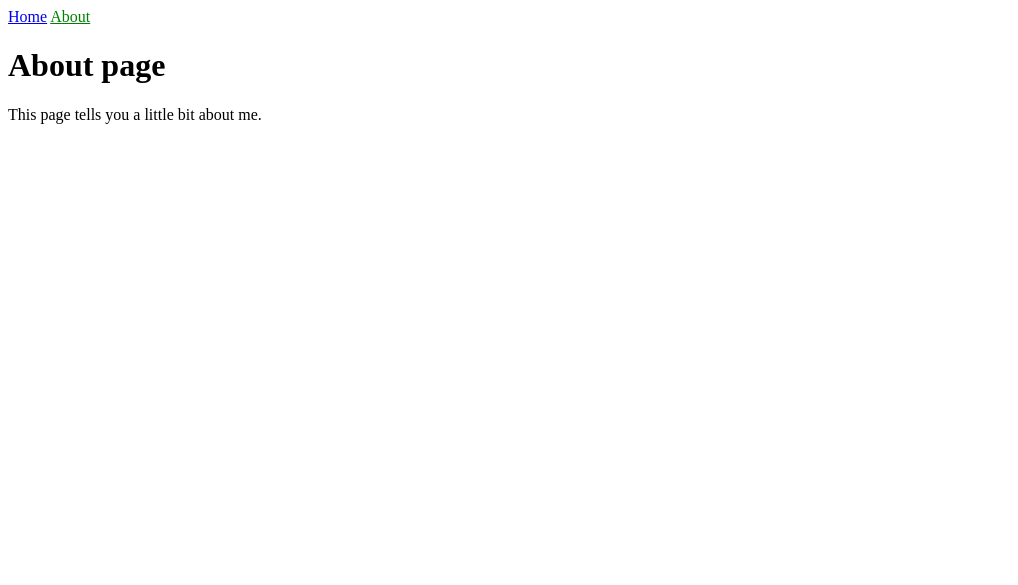
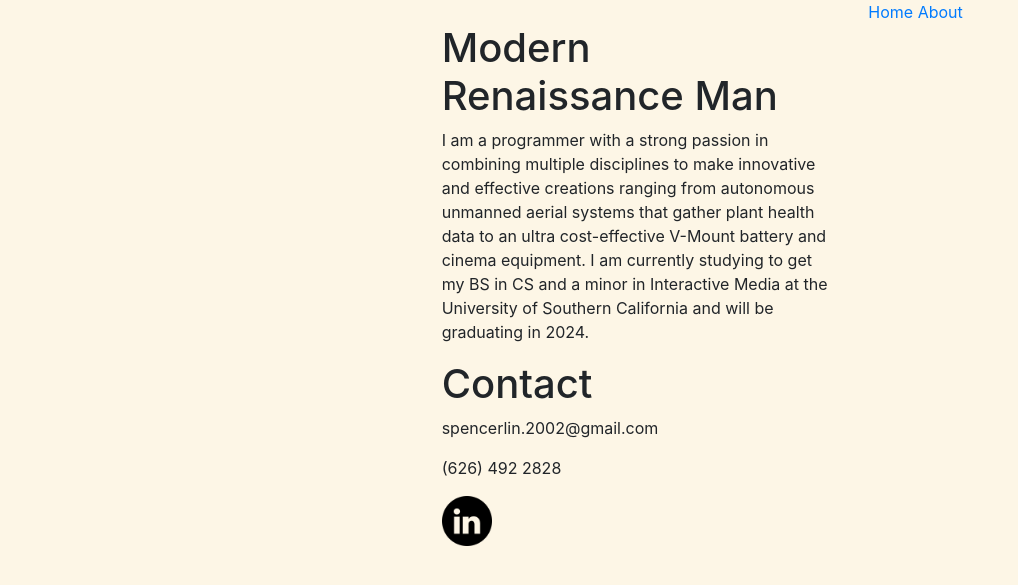
Before and after one commit to Spencer-L/Spencer-L.github.io, a Jekyll site: the page built from about.md, in a window 1280 px wide. Shown: the top 585 px of the page, without its empty margins (0-1018 px from the left). Built offline with Jekyll 4.4.1, drawn with Linux system fonts in a browser that asks for light colours; nearby versions of some CDN libraries.

Commit message:
don't lose thnis progress

```diff
--- a/Gemfile
+++ b/Gemfile
@@ -10,6 +10,8 @@ source "https://rubygems.org"
 gem "jekyll", "~> 4.2.0"
 # This is the default theme for new Jekyll sites. You may change this to anything you like.
 gem "minima", "~> 2.5"
+
+gem 'bootstrap', '~> 5.0.1'
 # If you want to use GitHub Pages, remove the "gem "jekyll"" above and
 # uncomment the line below. To upgrade, run `bundle update github-pages`.
 # gem "github-pages", group: :jekyll_plugins
--- a/_layouts/default.html
+++ b/_layouts/default.html
@@ -3,10 +3,13 @@
     <head>
         <meta charset="utf-8">
         <title>{{ page.title }}</title>
-        <link rel="stylesheet" href="/assets/css/styles.css">
-    </head>
-    <body>
+        <link rel="stylesheet" href="https://maxcdn.bootstrapcdn.com/bootstrap/4.0.0/css/bootstrap.min.css" integrity="sha384-Gn5384xqQ1aoWXA+058RXPxPg6fy4IWvTNh0E263XmFcJlSAwiGgFAW/dAiS6JXm" crossorigin="anonymous">    </head>
+    <body style="background-color:#FDF6E6;">
     {% include navigation.liquid %}
     {{ content }}
+
+    <script src="https://code.jquery.com/jquery-3.2.1.slim.min.js" integrity="sha384-KJ3o2DKtIkvYIK3UENzmM7KCkRr/rE9/Qpg6aAZGJwFDMVNA/GpGFF93hXpG5KkN" crossorigin="anonymous"></script>
+    <script src="https://cdnjs.cloudflare.com/ajax/libs/popper.js/1.12.9/umd/popper.min.js" integrity="sha384-ApNbgh9B+Y1QKtv3Rn7W3mgPxhU9K/ScQsAP7hUibX39j7fakFPskvXusvfa0b4Q" crossorigin="anonymous"></script>
+    <script src="https://maxcdn.bootstrapcdn.com/bootstrap/4.0.0/js/bootstrap.min.js" integrity="sha384-JZR6Spejh4U02d8jOt6vLEHfe/JQGiRRSQQxSfFWpi1MquVdAyjUar5+76PVCmYl" crossorigin="anonymous"></script>
     </body>
 </html>
--- /dev/null
+++ b/_layouts/home.html
@@ -0,0 +1,27 @@
+<!doctype html>
+<html>
+<head>
+    <meta charset="utf-8">
+    <title>{{ page.title }}</title>
+    <link rel="stylesheet" href="https://maxcdn.bootstrapcdn.com/bootstrap/4.0.0/css/bootstrap.min.css" integrity="sha384-Gn5384xqQ1aoWXA+058RXPxPg6fy4IWvTNh0E263XmFcJlSAwiGgFAW/dAiS6JXm" crossorigin="anonymous">    </head>
+<body style="background-color:#FDF6E6;">
+
+<div class="container-fluid">
+    <div class="row">
+        <div class="col-sm"></div>
+        <div class="col-sm"></div>
+        <div class="col-sm">{% include navigation.liquid %}</div>
+    </div>
+    <div class="row">
+        <div class="col-sm"></div>
+        <div class="col-sm">{{ content }}</div>
+        <div class="col-sm"></div>
+    </div>
+</div>
+
+
+<script src="https://code.jquery.com/jquery-3.2.1.slim.min.js" integrity="sha384-KJ3o2DKtIkvYIK3UENzmM7KCkRr/rE9/Qpg6aAZGJwFDMVNA/GpGFF93hXpG5KkN" crossorigin="anonymous"></script>
+<script src="https://cdnjs.cloudflare.com/ajax/libs/popper.js/1.12.9/umd/popper.min.js" integrity="sha384-ApNbgh9B+Y1QKtv3Rn7W3mgPxhU9K/ScQsAP7hUibX39j7fakFPskvXusvfa0b4Q" crossorigin="anonymous"></script>
+<script src="https://maxcdn.bootstrapcdn.com/bootstrap/4.0.0/js/bootstrap.min.js" integrity="sha384-JZR6Spejh4U02d8jOt6vLEHfe/JQGiRRSQQxSfFWpi1MquVdAyjUar5+76PVCmYl" crossorigin="anonymous"></script>
+</body>
+</html>
--- a/about.md
+++ b/about.md
@@ -1,7 +1,26 @@
 ---
-layout: default
+layout: home
 title: About
 ---
-# About page
+# Modern Renaissance Man
 
-This page tells you a little bit about me.
+I am a programmer with a strong passion
+in combining multiple disciplines to make
+innovative and effective creations
+ranging from autonomous unmanned aerial
+systems that gather plant health data to an
+ultra cost-effective V-Mount battery and
+cinema equipment.  I am currently
+studying to get my BS in CS and a minor
+in Interactive Media at the University
+of Southern California and will be
+graduating in 2024.
+# Contact
+
+spencerlin.2002@gmail.com
+
+(626) 492 2828
+
+<p><a href="https://www.linkedin.com/in/spencer-lin-bb409b1b7/" target="_blank">
+    <img src="assets/images/linkedin.png"  align="center" width="50" height="50">
+</a></p>
```
Also changed, not shown: Gemfile.lock, assets/images/linkedin.png (added).
